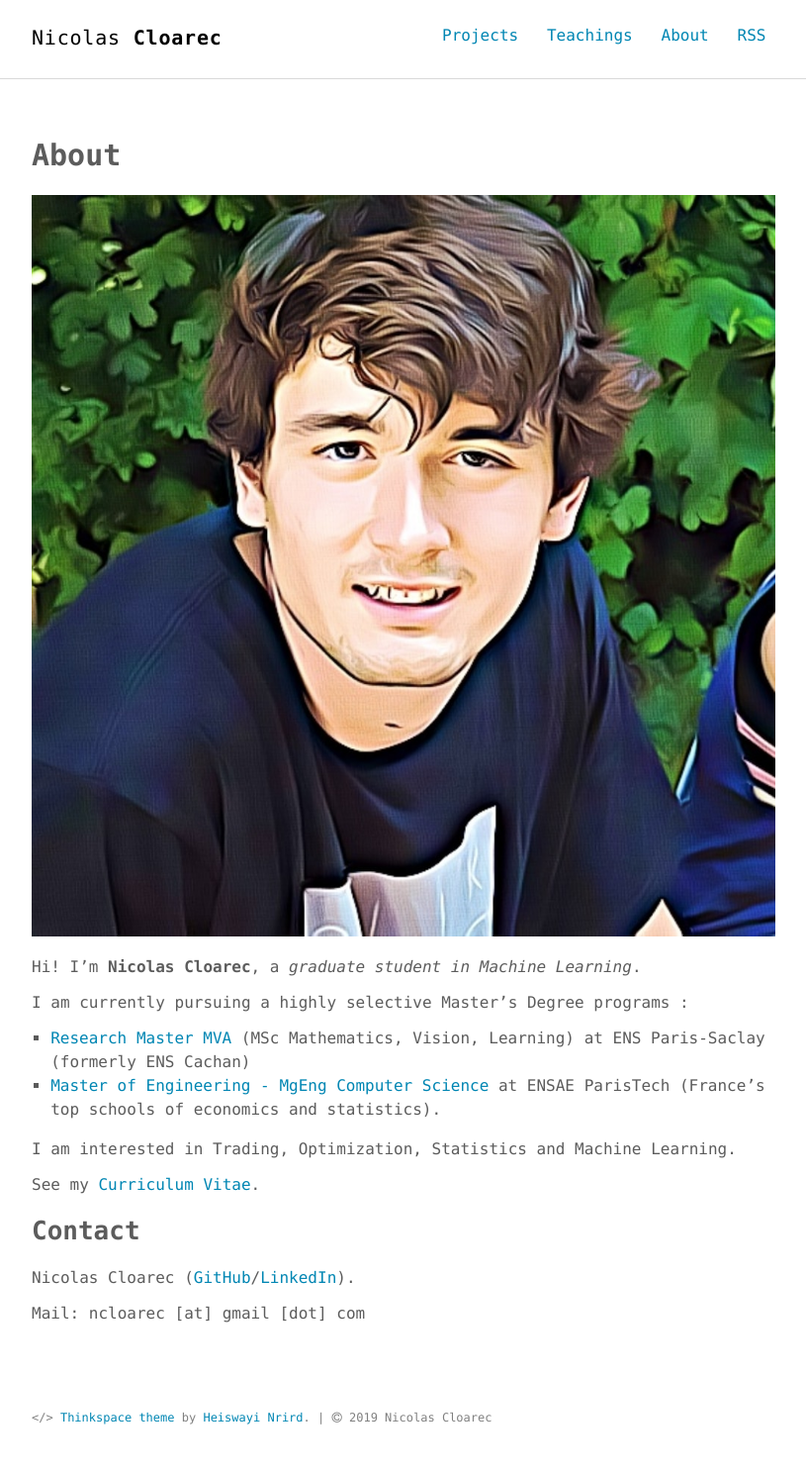
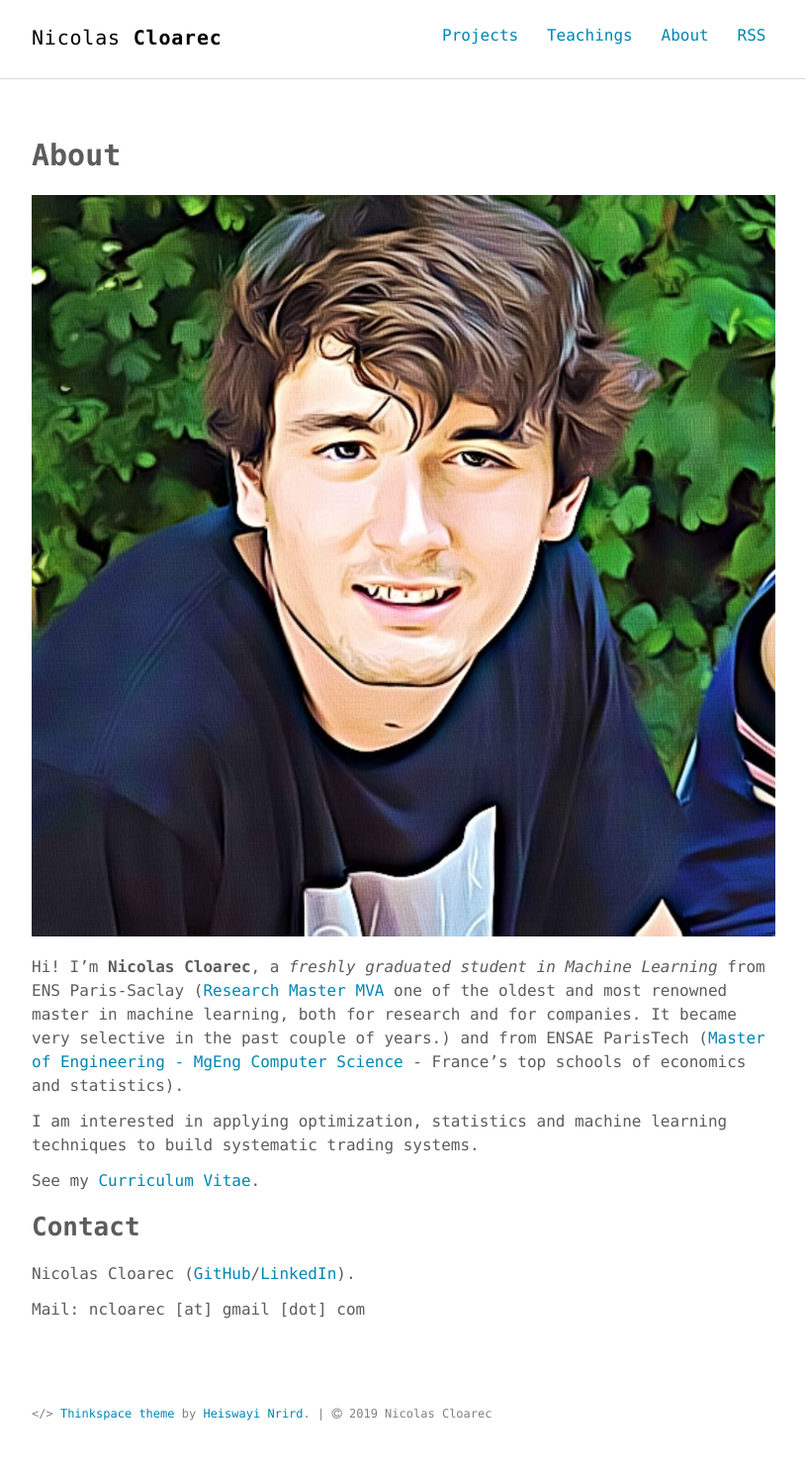
Before and after one commit to ncloarec/ncloarec.github.io, a Jekyll site: the page built from about.md, in a window 1280 px wide. Shown: the whole page at 99% size, without its empty margins (232-1047 px from the left). Built offline with Jekyll 4.4.1, drawn with Linux system fonts in a browser that asks for light colours.

Commit message:
change bio

```diff
--- a/about.md
+++ b/about.md
@@ -6,14 +6,10 @@ permalink: /about/
 
 ![The author](../assets/images/me.jpg)
 
-Hi! I'm **Nicolas Cloarec**, a *graduate student in Machine Learning*.
-
-I am currently pursuing a highly selective Master's Degree programs :
-*  [Research Master MVA](https://www.enpc.fr/en/masters-mathematics-vision-learning) (MSc Mathematics, Vision, Learning) at ENS Paris-Saclay (formerly ENS Cachan)
-* [Master of Engineering - MgEng Computer Science](http://www.ensae.fr/en/data-science/) at ENSAE ParisTech (France's top schools of economics and statistics).
+Hi! I'm **Nicolas Cloarec**, a *freshly graduated student in Machine Learning* from ENS Paris-Saclay ([Research Master MVA](https://www.enpc.fr/en/masters-mathematics-vision-learning) one of the oldest and most renowned master in machine learning, both for research and for companies. It became very selective in the past couple of years.) and from ENSAE ParisTech ([Master of Engineering - MgEng Computer Science](http://www.ensae.fr/en/data-science/) - France's top schools of economics and statistics).
 
 
-I am interested in Trading, Optimization, Statistics and Machine Learning.
+I am interested in applying optimization, statistics and machine learning techniques to build systematic trading systems.
 
 See my [Curriculum Vitae](http://ncloarec.github.io/PDF/Cloarec_CV.pdf).
 
```
Also changed, not shown: teachings.md (+1 -0 lines).
